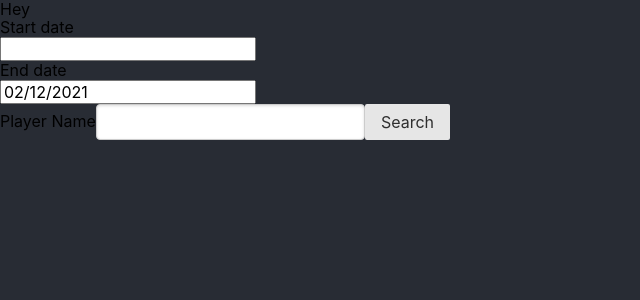
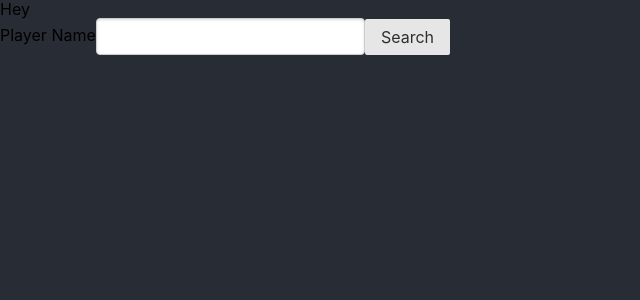
Before and after one commit to Tyson910/nba-stats-tool, a React (Create React App) app: page / in a window 1280 px wide. Shown: the top 300 px of the page, without its empty margins (0-640 px from the left). Built offline with nearby package versions, Linux system fonts and the light colour scheme.

Commit message:
add playerSearchResults state to PlayerSearch.js

```diff
--- a/src/App.js
+++ b/src/App.js
@@ -1,46 +1,13 @@
 
 import './App.css';
 import PlayerSearch from './PlayerSearch'
-
-import React, { useState } from "react";
-import DatePicker from "react-datepicker";
-
-import "react-datepicker/dist/react-datepicker.css"
-
-const DateRange = () => {
-  const [startDate, setStartDate] = useState( null );
-  const [endDate, setEndDate] = useState( new Date());
-  return (
-    <>
-      <div>Start date</div>
-      <DatePicker
-        selected={startDate}
-        onChange={date => setStartDate(date)}
-        selectsStart
-        startDate={startDate}
-        endDate={endDate}
-      />
-      <div>End date</div>
-      <DatePicker
-        selected={endDate}
-        onChange={date => setEndDate(date)}
-        selectsEnd
-        startDate={startDate}
-        endDate={endDate}
-        maxDate={new Date() }
-        minDate={startDate}
-      />
-      <PlayerSearch />
-    </>
-  );
-};
 
 function App() {
   return (
     <div className="App">
       <header className="App-header">
         <div>Hey</div>
-        <DateRange />
+        <PlayerSearch />
       </header>
     </div>
   );
--- a/src/PlayerSearch.js
+++ b/src/PlayerSearch.js
@@ -3,42 +3,42 @@ import SelectPlayers from './SelectPlayers';
 
 export default function PlayerSearch (){
 
+    const [playerName, setPlayerName] = useState('');
+    const [playerSearchResults, setPlayerSearchResults] = useState('');
 
-    const [playerName, setPlayerName] = useState('');
-    // const playersArray = [ ];
+    //fetches player info then adds it to selectedPlayers Array
+    async function searchPlayerName(name){
+        var API = "https://www.balldontlie.io/api/v1/players?search=";
+        if(name){
+            let query = name.trim().split(' ').join('_');
+            console.log(query);
+            let response = await fetch(API + query + '&per_page=5');
+            let resultObj = await response.json();
+            var dataArray = resultObj.data;
+            console.log(dataArray);
+            setPlayerSearchResults(dataArray);
+            console.log({playerSearchResults});
+        }
+    }
+
+
+    const handleChange = (evt) => {
+        setPlayerName(evt.target.value);
+    }
 
     const handleSumbit = (evt) => {
         evt.preventDefault();
         console.log({playerName});
-        // SearchPlayerName(playerName)
-        // console.log({playersArray})
-       // console.log( SearchPlayerName(playerName)) ;
+        searchPlayerName(playerName);
     }
 
     return (
         <form className="pure-form">
         <label>
         Player Name
-        <input type="text" value ={playerName} onChange={e => setPlayerName(e.target.value)}/>
+        <input type="text" value ={playerName} required onChange={e => handleChange(e)}/>
         </label>
         <input className='pure-button' type="submit" value="Search" onClick={ e => handleSumbit(e)} />
         </form>
     )
 }
-
-var API = "https://www.balldontlie.io/api/v1/players?search=";
-//fetches player info then adds it to selectedPlayers Array
-async function SearchPlayerName(name){
-    if(name){
-        let query = name.trim().split(' ').join('_');
-        console.log(query);
-        let response = await fetch(API + query + '&per_page=5');
-        let resultObj = await response.json();
-        var dataArray = resultObj.data;
-        console.log(dataArray);
-       // playersArray.push(dataArray);
-
-    //return dataArray;
-       // checkResults(dataArray);
-    }
-}
```
Also changed, not shown: src/DateRange.js (added, +31 -0 lines).
